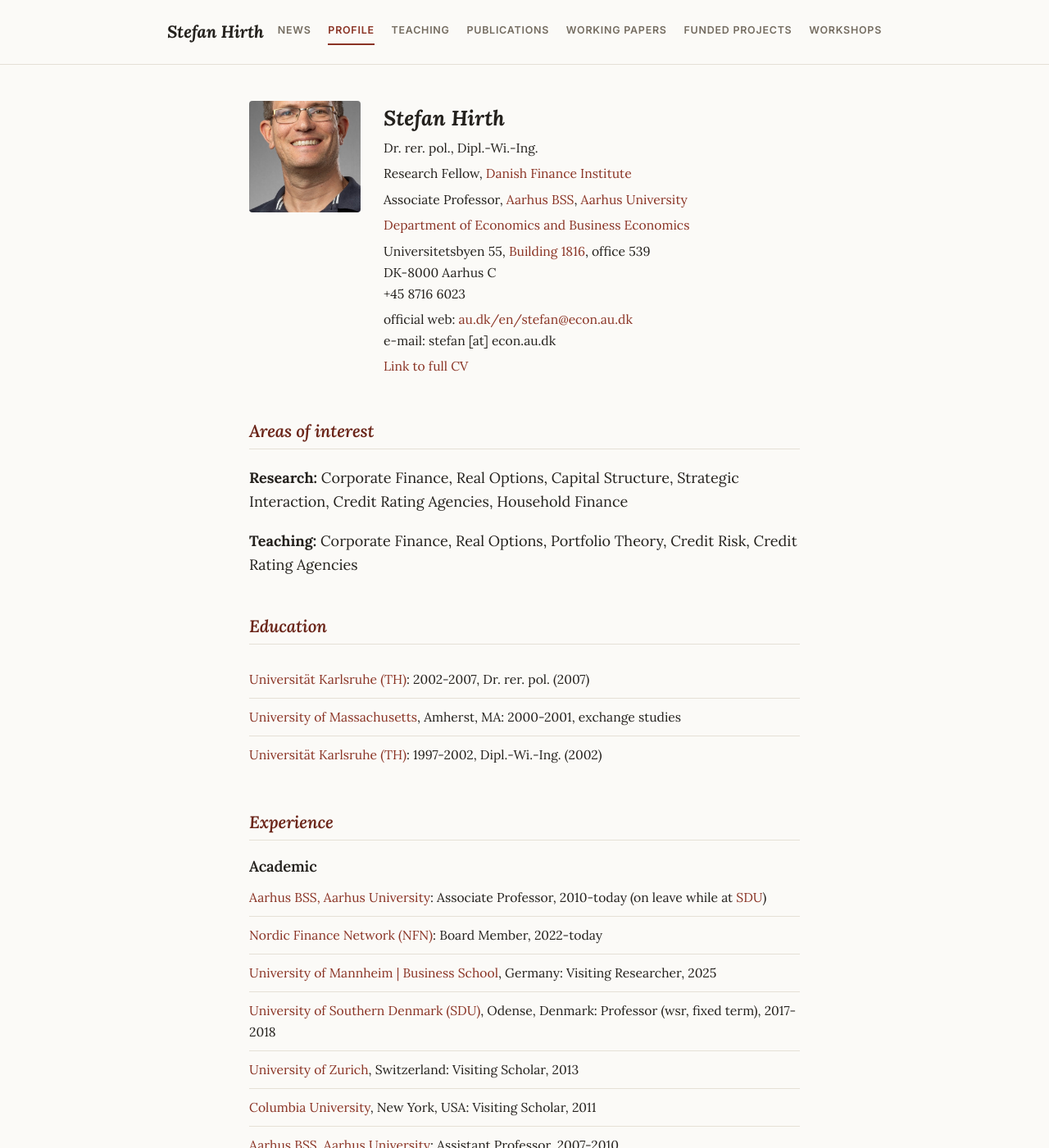
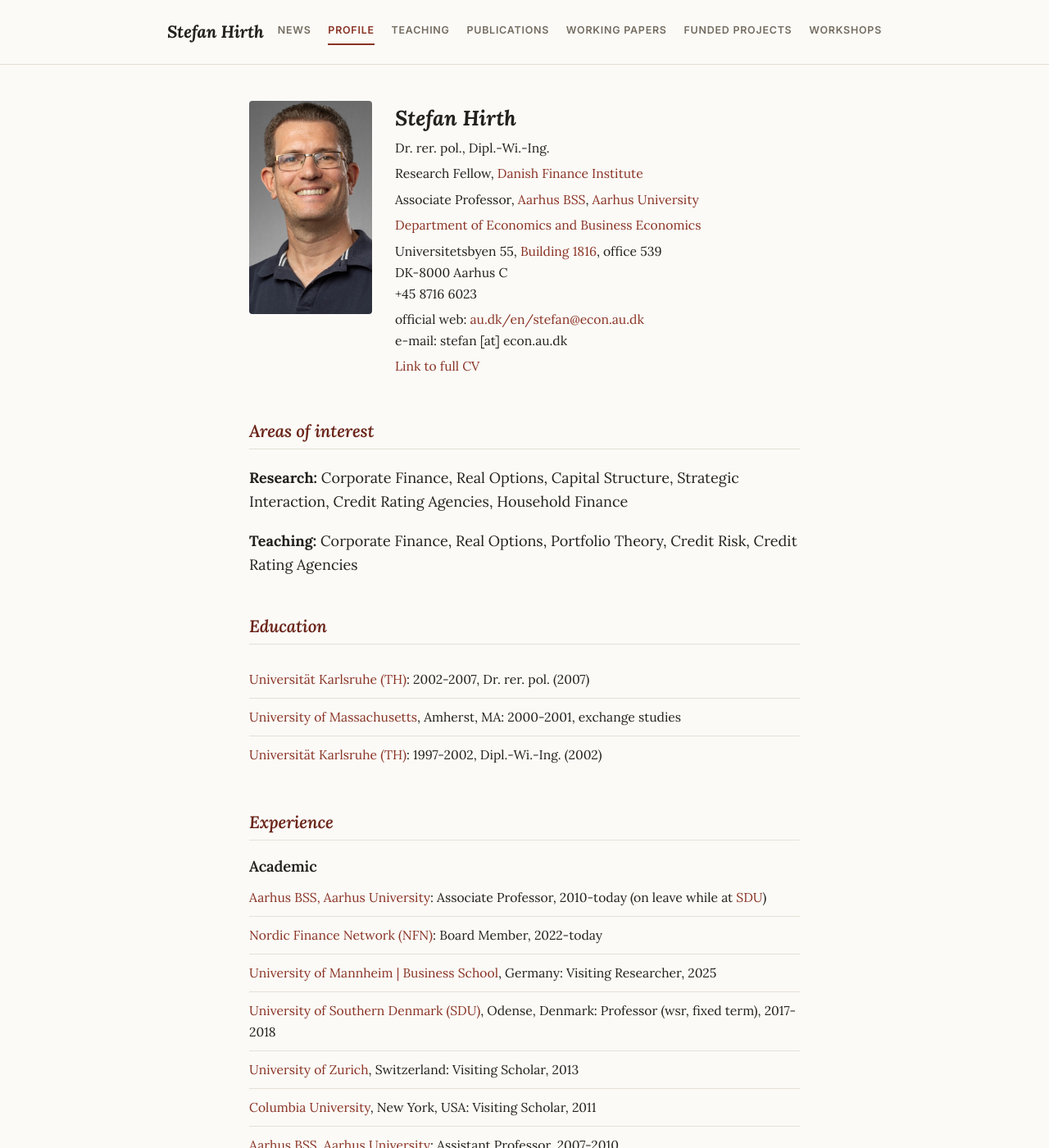
Before and after one commit to esha78/hirth.dk, a Jekyll site: the page built from profile.md, in a window 1280 px wide and 1400 px high. Shown: the whole window at 82% size. Built offline with Jekyll 4.4.1, drawn with Linux system fonts in a browser that asks for light colours.

Commit message:
Fix profile photo crop
Photo was cropped to a 136x136 square, cutting off most of the
portrait. Use a taller rectangular frame that matches the source
image's aspect ratio much more closely.

Co-Authored-By: Claude Sonnet 5 <noreply@anthropic.com>

```diff
--- a/assets/css/style.css
+++ b/assets/css/style.css
@@ -257,8 +257,8 @@ main.wrap {
   flex-wrap: wrap;
 }
 .profile-photo {
-  width: 136px;
-  height: 136px;
+  width: 150px;
+  height: 260px;
   border-radius: 4px;
   object-fit: cover;
   background: var(--bg-alt);
@@ -305,5 +305,5 @@ main.wrap {
   .news-item { grid-template-columns: 1fr; gap: 0.2rem; }
   .news-date { font-size: 0.7rem; }
   .profile-header { gap: 1.25rem; }
-  .profile-photo { width: 108px; height: 108px; }
+  .profile-photo { width: 120px; height: 208px; }
 }
```
